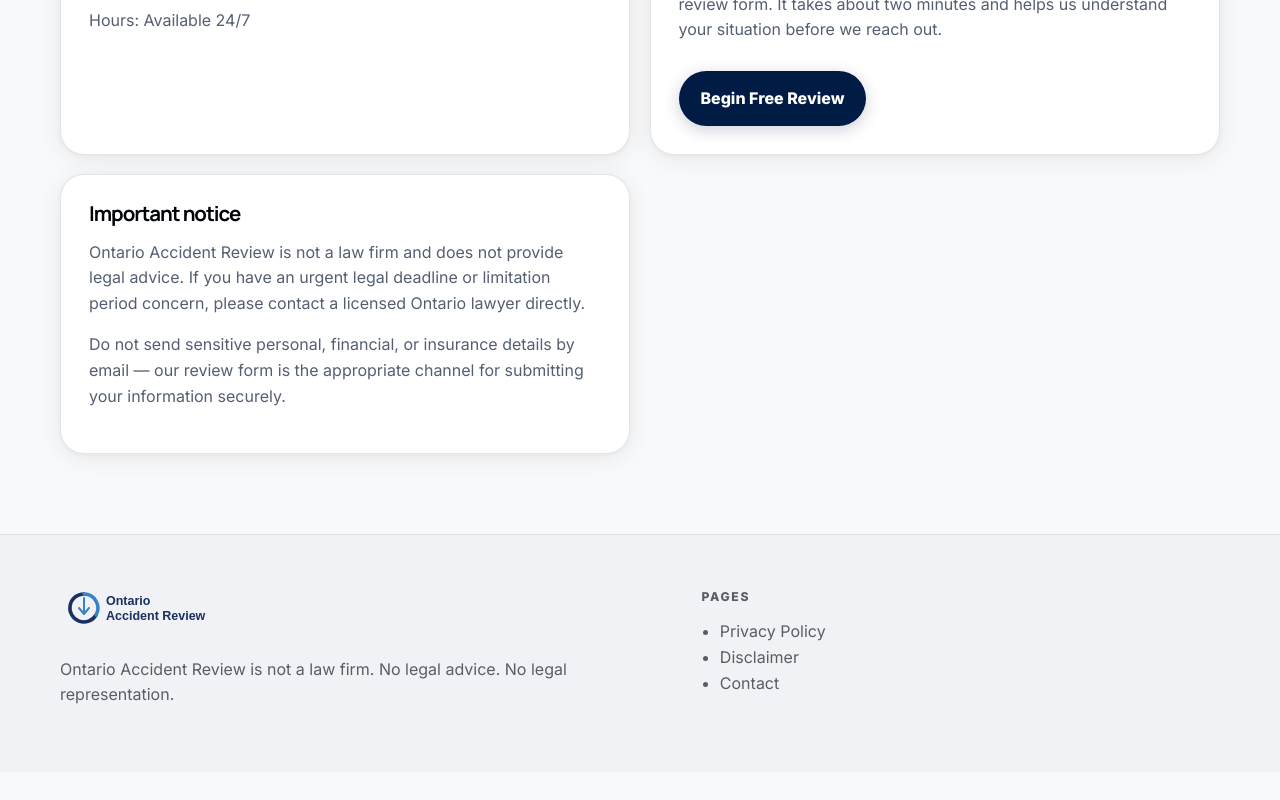
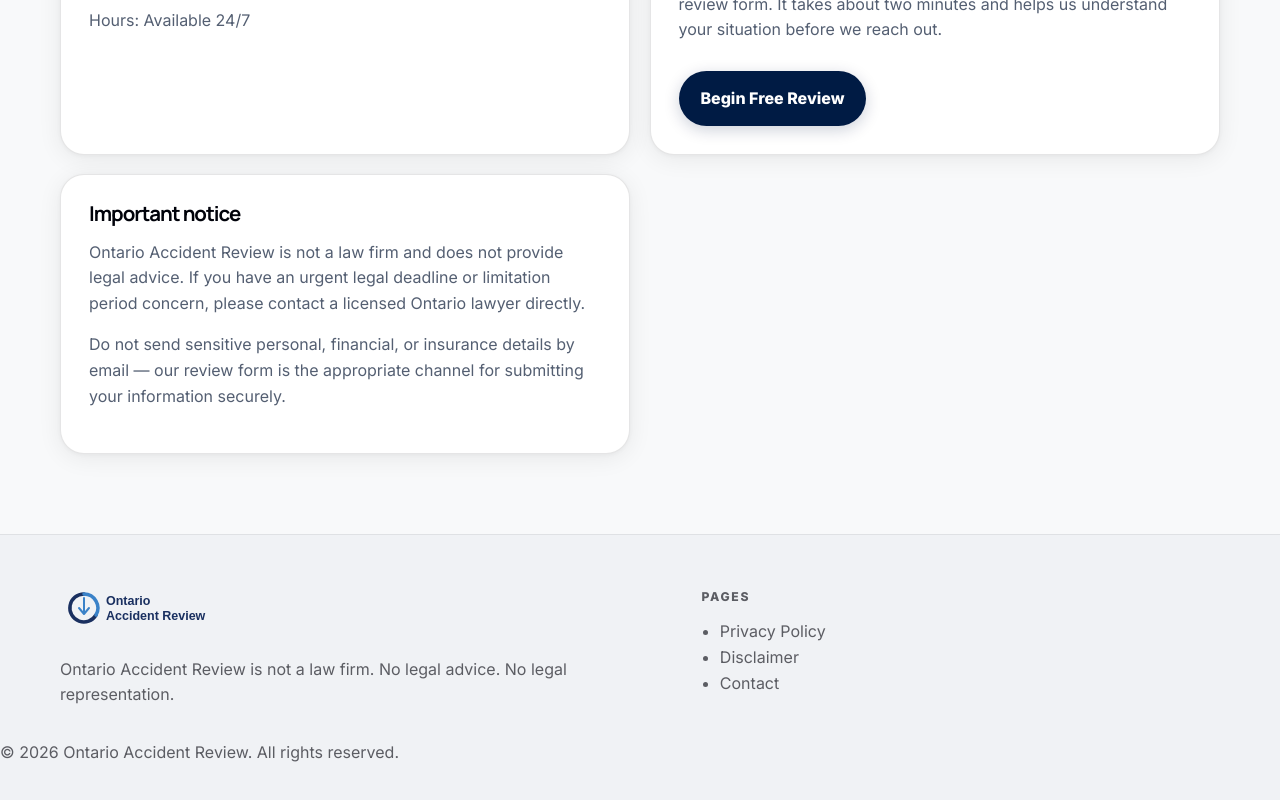
Before and after one commit to jyoung905/OARreal, a Next.js app: page /contact in a window 1280 px wide. Shown: the part 698-1498 px from the top of the page. Before the commit the page ends 1470 px from the top, so only its background shows below. Built offline with nearby package versions, Linux system fonts and the light colour scheme.

Commit message:
CRO: add 2026 copyright line to footer

```diff
--- a/components/SiteFooter.jsx
+++ b/components/SiteFooter.jsx
@@ -18,6 +18,8 @@ export function SiteFooter() {
           </ul>
         </div>
       </div>
-    </footer>
+
+      <p className="footer-copyright">© 2026 Ontario Accident Review. All rights reserved.</p>
+        </footer>
   );
 }
```
